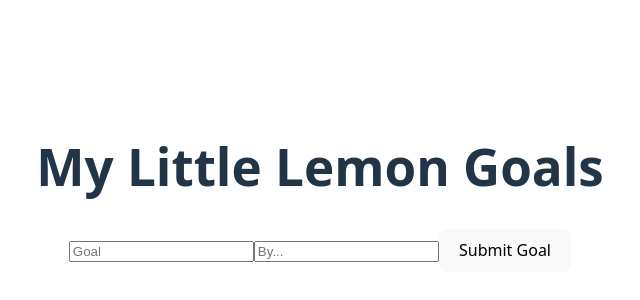
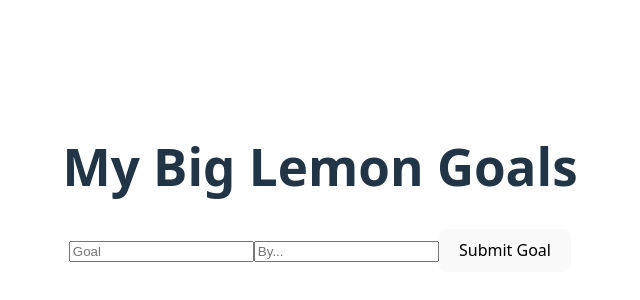
Before and after one commit to Nathaniel-Nirmal/Web-Dev, a React (Vite) app in the folder my-react-app/: page / in a window 1280 px wide. Shown: the part 204-504 px from the top of the page, without its empty margins (320-960 px from the left). Built offline with nearby package versions, Linux system fonts and the light colour scheme.

Commit message:
Hooks in React

```diff
--- a/my-react-app/src/App.jsx
+++ b/my-react-app/src/App.jsx
@@ -18,7 +18,7 @@ function GoalForm(props){
 
   return(
     <>
-    <h1>My Little Lemon Goals</h1>
+    <h1>My Big Lemon Goals</h1>
     <form onSubmit={submitHandler}>
       <input type="text" name="goal" placeholder="Goal" value={formData.goal} onChange={changeHandler} />
       <input type="text" name="by" placeholder='By...' value={formData.by} onChange={changeHandler} />
```
